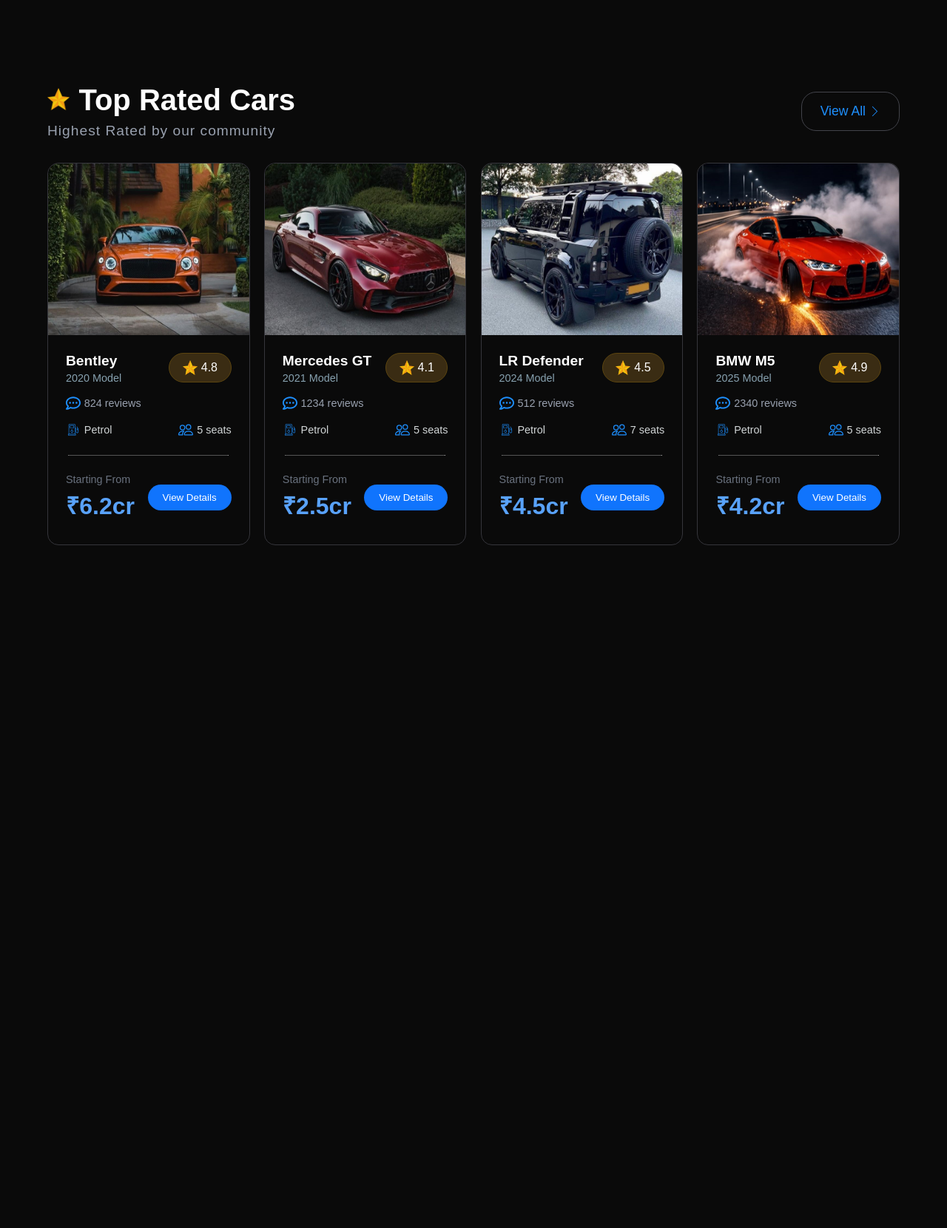
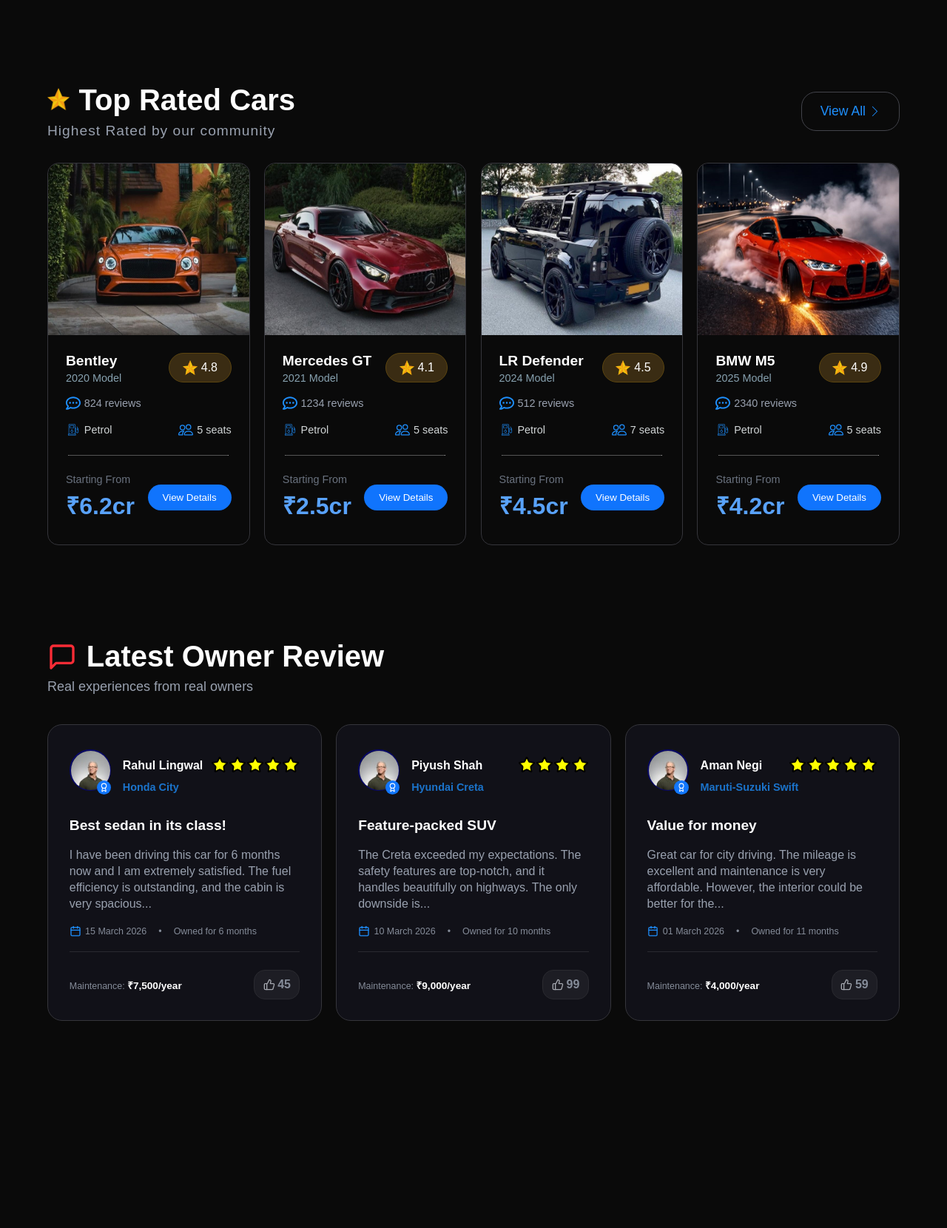
Before and after one commit to RahulLingwal/AutoInsight, a PHP site: page /HTML/index.html in a window 1280 px wide. Shown: the part 1520-3180 px from the top of the page at 74% size. Run offline with PHP 8.4, Linux system fonts and the light colour scheme.

Commit message:
Add Latest Owner Review Section

```diff
--- a/CSS/style.css
+++ b/CSS/style.css
@@ -378,6 +378,12 @@
   border: 1px solid rgb(53, 53, 59);
   border-radius: 15px;
   cursor: pointer;
+  transition: transform 0.7s ease;
+  overflow: hidden;
+}
+
+.car-card:hover img {
+  transform: scale(1.025);
 }
 
 .car-img-container {
@@ -496,3 +502,189 @@
 .top-rated-cars {
   margin: 3rem 0;
 }
+
+/* ----------------- Latest Owner Review -------------------- */
+.review-container {
+  margin: auto;
+  max-width: 94vw;
+  padding: 5rem 1.6rem;
+}
+
+.review-head-flex {
+  display: flex;
+  align-items: center;
+  gap: 0.8rem;
+  font-weight: bold;
+  font-size: 2.5rem;
+  margin-bottom: 0.5rem;
+}
+
+.review-head-flex img {
+  height: 40px;
+}
+
+.review-head-content p {
+  font-size: 1.125rem;
+  color: #99a1af;
+}
+
+.review-head-content {
+  margin-bottom: 2.5rem;
+}
+
+.review-cards-grid {
+  display: grid;
+  grid-template-columns: 1fr 1fr 1fr;
+  gap: 1.2rem;
+}
+
+.review-card {
+  border: 1px solid rgb(53, 53, 59);
+  border-radius: 20px;
+  padding: 1.8rem;
+  background-color: rgba(20, 20, 30, 0.7);
+  transition: all 0.3s ease;
+}
+
+.shadow:hover {
+  transform: translateY(-4px);
+  box-shadow: 0 18px 22px rgba(40, 60, 95, 0.3);
+}
+
+.card-head-flex {
+  display: flex;
+  align-items: center;
+  gap: 1rem;
+  margin-bottom: 2rem;
+}
+
+.profile {
+  position: relative;
+  width: 3.5rem;
+  height: 3.5rem;
+  border-radius: 50%;
+  border: 2px solid rgb(8, 8, 105);
+}
+
+.profile img {
+  width: 3.3rem;
+  height: 3.3rem;
+  border-radius: 50%;
+  object-fit: cover;
+}
+
+.batch {
+  position: absolute;
+  background-color: #1277fd;
+  padding: 0.2rem;
+  border-radius: 50%;
+  display: flex;
+  align-items: center;
+  top: 40px;
+  right: -2px;
+}
+
+.batch img {
+  width: 0.8rem;
+  height: 0.8rem;
+}
+
+.review-head-container {
+  width: 100%;
+}
+
+.head-content-flex {
+  display: flex;
+  align-items: center;
+  justify-content: space-between;
+  margin-bottom: 0.6rem;
+}
+
+.head-content-flex h4 {
+  font-weight: 700;
+  margin-top: 1rem;
+}
+
+.rating-flex {
+  display: flex;
+}
+
+.head-content-flex img {
+  margin-top: 0.8rem;
+}
+
+.review-head-container button {
+  background: none;
+  border: none;
+  color: #1b73ca;
+  font-weight: bold;
+  font-size: 0.9rem;
+  cursor: pointer;
+}
+
+.review-card h3 {
+  font-weight: bold;
+  font-size: 1.2rem;
+  margin-bottom: 1.1rem;
+}
+
+.review-card p {
+  margin-bottom: 1.1rem;
+  line-height: 22px;
+  color: #99a1af;
+}
+
+.review-time-flex {
+  display: flex;
+  align-items: center;
+  color: #858c99;
+  font-size: 0.78rem;
+  margin-bottom: 1.25rem;
+  gap: 1rem;
+}
+
+.date-flex {
+  display: flex;
+  align-items: center;
+  gap: 0.34rem;
+}
+
+.date-flex img {
+  width: 0.99rem;
+}
+
+.maintain-flex {
+  display: flex;
+  align-items: center;
+  justify-content: space-between;
+  border-top: 1px solid #2a2a30;
+  padding-top: 1.5rem;
+  color: #858c99;
+  font-size: 0.78rem;
+}
+
+.maintain-flex .price {
+  color: white;
+  font-size: 0.85rem;
+  font-weight: 700;
+}
+
+.maintain-flex button {
+  display: flex;
+  align-items: center;
+  justify-content: space-around;
+  background: none;
+  font-weight: bold;
+  font-size: 1rem;
+  cursor: pointer;
+  color: #858c99;
+  background-color: #1d1d24;
+  padding: 0.6rem;
+  border: 1px solid #2a2a30;
+  border-radius: 15px;
+  width: 20%;
+}
+
+.maintain-flex button img {
+  width: 1rem;
+}
--- a/HTML/index.html
+++ b/HTML/index.html
@@ -9,6 +9,7 @@
 </head>
 
 <body>
+	<!-------------------- Navigation Bar -------------------->
 	<nav class="navbar">
 		<div class="navigation-bar-logo">
 			<a class="AutoInsight" href="../HTML/index.html">
@@ -71,6 +72,7 @@
 		</div>
 	</nav>
 
+	<!---------------- Hero Section ------------------->
 	<div class="hero-section" id="home">
 		<div class="review-platform">
 			<img src="../Asset/Icons/twinkleStars.svg" alt="" />
@@ -109,6 +111,7 @@
 		</div>
 	</div>
 
+	<!--------------------- Featured Cars ----------------------->
 	<div id="car" class="featured-cars">
 		<div class="view-all">
 			<div>
@@ -124,7 +127,7 @@
 
 		<div class="car-cardGrid">
 			<!-- Car1 -->
-			<div class="car-card">
+			<div class="car-card shadow">
 				<div class="car-img-container">
 					<img src="../Asset/Images/porsche.jpg" alt="" />
 				</div>
@@ -173,7 +176,7 @@
 			</div>
 
 			<!-- Car2 -->
-			<div class="car-card">
+			<div class="car-card shadow">
 				<div class="car-img-container">
 					<img src="../Asset/Images/rr.jpg" alt="" />
 				</div>
@@ -222,7 +225,7 @@
 			</div>
 
 			<!-- Car3 -->
-			<div class="car-card">
+			<div class="car-card shadow">
 				<div class="car-img-container">
 					<img src="../Asset/Images/gwagon.jpg" alt="" />
 				</div>
@@ -271,7 +274,7 @@
 			</div>
 
 			<!-- Car4 -->
-			<div class="car-card">
+			<div class="car-card shadow">
 				<div class="car-img-container">
 					<img src="../Asset/Images/audi.jpg" alt="" />
 				</div>
@@ -321,7 +324,7 @@
 		</div>
 	</div>
 
-
+	<!-------------------- Top rated Cars ---------------------------->
 	<div class="top-rated-cars">
 		<div class="view-all">
 			<div>
@@ -337,7 +340,7 @@
 
 		<div class="car-cardGrid">
 			<!-- Car1 -->
-			<div class="car-card">
+			<div class="car-card shadow">
 				<div class="car-img-container">
 					<img src="../Asset/Images/bentley.jpg" alt="" />
 				</div>
@@ -386,7 +389,7 @@
 			</div>
 
 			<!-- Car2 -->
-			<div class="car-card">
+			<div class="car-card shadow">
 				<div class="car-img-container">
 					<img src="../Asset/Images/mercedes.jpg" alt="" />
 				</div>
@@ -435,7 +438,7 @@
 			</div>
 
 			<!-- Car3 -->
-			<div class="car-card">
+			<div class="car-card shadow">
 				<div class="car-img-container">
 					<img src="../Asset/Images/defender.jpg" alt="" />
 				</div>
@@ -484,7 +487,7 @@
 			</div>
 
 			<!-- Car4 -->
-			<div class="car-card">
+			<div class="car-card shadow">
 				<div class="car-img-container">
 					<img src="../Asset/Images/bmw.jpg" alt="" />
 				</div>
@@ -533,6 +536,171 @@
 			</div>
 		</div>
 	</div>
+
+	<!----------------------- Latest Owner Reviews --------------------->
+	<div class="review-container">
+		<div class="review-head-content">
+			<h2 class="review-head-flex">
+				<img src="../Asset/Icons/message.svg" alt="icon">
+				Latest Owner Review
+			</h2>
+
+			<p>Real experiences from real owners</p>
+		</div>
+
+		<div class="review-cards-grid">
+			<div class="review-card shadow">
+				<div class="card-head-flex">
+					<div class="profile">
+						<img src="../Asset/Images/person1.jpg" alt="person">
+						<div class="batch">
+							<img src="../Asset/Icons/batch.svg" alt="batch">
+						</div>
+					</div>
+
+					<div class="review-head-container">
+						<div class="head-content-flex">
+							<h4>Rahul Lingwal</h4>
+							<div class="rating-flex">
+								<img src="../Asset/Icons/star.svg" alt="star">
+								<img src="../Asset/Icons/star.svg" alt="star">
+								<img src="../Asset/Icons/star.svg" alt="star">
+								<img src="../Asset/Icons/star.svg" alt="star">
+								<img src="../Asset/Icons/star.svg" alt="star">
+							</div>
+						</div>
+						<button>Honda City</button>
+					</div>
+				</div>
+
+				<h3>Best sedan in its class!</h3>
+				<p>I have been driving this car for 6 months now and I am extremely satisfied.
+					The fuel efficiency is outstanding, and the cabin is very spacious...
+				</p>
+
+				<div class="review-time-flex">
+					<div class="date-flex">
+						<img src="../Asset/Icons/date.svg" alt="date">
+						<span>15 March 2026</span>
+					</div>
+					<span>•</span>
+					<span>Owned for 6 months</span>
+				</div>
+
+				<div class="maintain-flex">
+					<div>
+						Maintenance:
+						<span class="price">₹7,500/year</span>
+					</div>
+					<button class="likes-flex">
+						<img src="../Asset/Icons/like.svg" alt="likes">
+						<span>45</span>
+					</button>
+				</div>
+			</div>
+
+			<div class="review-card shadow">
+				<div class="card-head-flex">
+					<div class="profile">
+						<img src="../Asset/Images/person1.jpg" alt="person">
+						<div class="batch">
+							<img src="../Asset/Icons/batch.svg" alt="batch">
+						</div>
+					</div>
+
+					<div class="review-head-container">
+						<div class="head-content-flex">
+							<h4>Piyush Shah</h4>
+							<div class="rating-flex">
+								<img src="../Asset/Icons/star.svg" alt="star">
+								<img src="../Asset/Icons/star.svg" alt="star">
+								<img src="../Asset/Icons/star.svg" alt="star">
+								<img src="../Asset/Icons/star.svg" alt="star">
+							</div>
+						</div>
+						<button>Hyundai Creta</button>
+					</div>
+				</div>
+
+				<h3>Feature-packed SUV</h3>
+				<p>The Creta exceeded my expectations.
+					The safety features are top-notch, and it handles beautifully on highways. The only
+					downside is...
+				</p>
+
+				<div class="review-time-flex">
+					<div class="date-flex">
+						<img src="../Asset/Icons/date.svg" alt="date">
+						<span>10 March 2026</span>
+					</div>
+					<span>•</span>
+					<span>Owned for 10 months</span>
+				</div>
+
+				<div class="maintain-flex">
+					<div>
+						Maintenance:
+						<span class="price">₹9,000/year</span>
+					</div>
+					<button class="likes-flex">
+						<img src="../Asset/Icons/like.svg" alt="likes">
+						<span>99</span>
+					</button>
+				</div>
+			</div>
+
+			<div class="review-card shadow">
+				<div class="card-head-flex">
+					<div class="profile">
+						<img src="../Asset/Images/person1.jpg" alt="person">
+						<div class="batch">
+							<img src="../Asset/Icons/batch.svg" alt="batch">
+						</div>
+					</div>
+
+					<div class="review-head-container">
+						<div class="head-content-flex">
+							<h4>Aman Negi</h4>
+							<div class="rating-flex">
+								<img src="../Asset/Icons/star.svg" alt="star">
+								<img src="../Asset/Icons/star.svg" alt="star">
+								<img src="../Asset/Icons/star.svg" alt="star">
+								<img src="../Asset/Icons/star.svg" alt="star">
+								<img src="../Asset/Icons/star.svg" alt="star">
+							</div>
+						</div>
+						<button>Maruti-Suzuki Swift</button>
+					</div>
+				</div>
+
+				<h3>Value for money</h3>
+				<p>Great car for city driving.
+					The mileage is excellent and maintenance is very affordable. However, the
+					interior could be better for the...
+				</p>
+
+				<div class="review-time-flex">
+					<div class="date-flex">
+						<img src="../Asset/Icons/date.svg" alt="date">
+						<span>01 March 2026</span>
+					</div>
+					<span>•</span>
+					<span>Owned for 11 months</span>
+				</div>
+
+				<div class="maintain-flex">
+					<div>
+						Maintenance:
+						<span class="price">₹4,000/year</span>
+					</div>
+					<button class="likes-flex">
+						<img src="../Asset/Icons/like.svg" alt="likes">
+						<span>59</span>
+					</button>
+				</div>
+			</div>
+		</div>
+	</div>
 </body>
 
 </html>
```
Also changed, not shown: Asset/Icons/batch.svg (added), Asset/Icons/date.svg (added), Asset/Icons/like.svg (added), Asset/Icons/star.svg (added), Asset/Images/person1.jpg (added).
